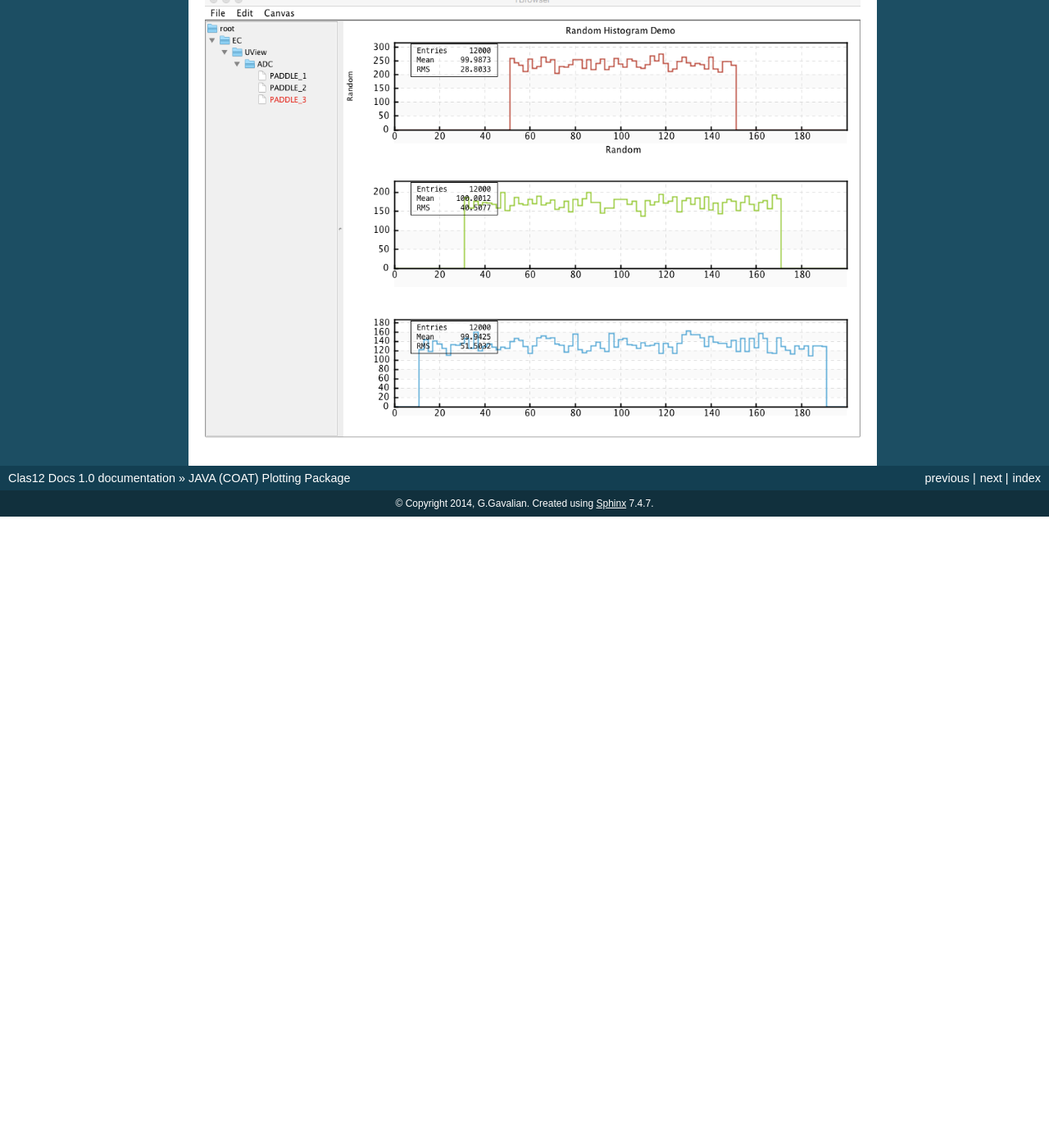
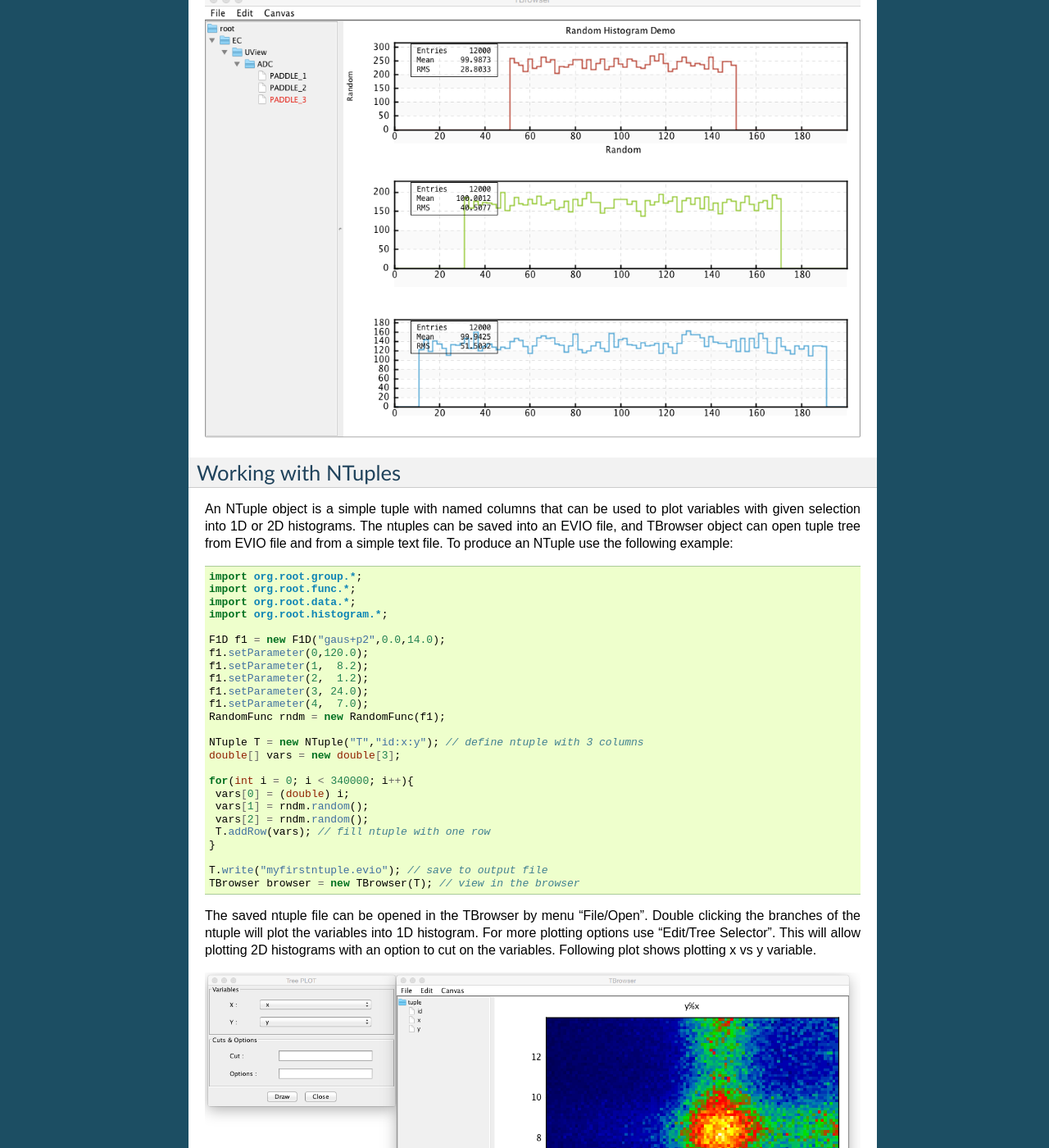
Before and after one commit to mckunkel/clas12docs, a Sphinx documentation site: the page built from OfflineSoftware/source/plotting/introduction.rst, in a window 1280 px wide and 1400 px high, scrolled down 3886 px. Shown: the whole window at 82% size. Built offline with Sphinx 7.4.7, drawn with Linux system fonts in a browser that asks for light colours; before the commit the page ends 4516 px from its top, so only the background shows below that; some of the changed text lies outside the part shown.

Commit message:
added description for ntuples

```diff
--- a/OfflineSoftware/source/plotting/introduction.rst
+++ b/OfflineSoftware/source/plotting/introduction.rst
@@ -178,3 +178,79 @@ and double clicking on the histogram names in the expanded view of the tree, the
 will look like:
 
 .. image:: images/directory-browser.png
+
+Working with NTuples
+====================
+
+An NTuple object is a simple tuple with named columns that can be used to plot
+variables with given selection into 1D or 2D histograms. The ntuples can be saved into
+an EVIO file, and TBrowser object can open tuple tree from EVIO file and from a simple
+text file. To produce an NTuple use the following example:
+
+.. code-block:: java
+
+  import org.root.group.*;
+  import org.root.func.*;
+  import org.root.data.*;
+  import org.root.histogram.*;
+
+  F1D f1 = new F1D("gaus+p2",0.0,14.0);
+  f1.setParameter(0,120.0);
+  f1.setParameter(1,  8.2);
+  f1.setParameter(2,  1.2);
+  f1.setParameter(3, 24.0);
+  f1.setParameter(4,  7.0);
+  RandomFunc rndm = new RandomFunc(f1);
+
+  NTuple T = new NTuple("T","id:x:y"); // define ntuple with 3 columns
+  double[] vars = new double[3];
+
+  for(int i = 0; i < 340000; i++){
+   vars[0] = (double) i;
+   vars[1] = rndm.random();
+   vars[2] = rndm.random();
+   T.addRow(vars); // fill ntuple with one row
+  }
+
+  T.write("myfirstntuple.evio"); // save to output file
+  TBrowser browser = new TBrowser(T); // view in the browser
+
+The saved ntuple file can be opened in the TBrowser by menu "File/Open".
+Double clicking the branches of the ntuple will plot the variables into 1D
+histogram. For more plotting options use "Edit/Tree Selector". This will allow
+plotting 2D histograms with an option to cut on the variables. Following plot
+shows plotting x vs y variable.
+
+.. image:: images/ntuple-draw-nocut.png
+
+
+In this plot a condition "x<12&y>6" was applied, shown in the cut input string.
+NOTE, singel "&" or "|" are used for AND and OR operations.
+The 1D histograms are plotted if X and Y are chosen to be the same variable.
+
+.. image:: images/ntuple-draw-cut.png
+
+To read the ntuple from an EVIO file, an empty ntuple first has to be declared
+with some set of variables then variables will be overwritten from the definition
+in the file:
+
+.. code-block:: java
+
+  NTuple R = new NTuple("R","a:b");
+  R.open("myfirstntuple.evio");
+  R.scan(); // prints out variables and values
+
+Here is sample printout from NTuple.scan() function:
+
+.. code-block:: bash
+
+
+ ***************************************************************************************
+ * NTUPLE [                       R]  ENTRIES         339999                           *
+ ***************************************************************************************
+ *   variable      *            min *            max *           mean *            rms *
+ ***************************************************************************************
+ *   id            *   0.000000e+00 *   3.399980e+05 *   1.699990e+05 *   9.814926e+04 *
+ *   x             *   3.537861e-02 *   1.396500e+01 *   8.470157e+00 *   3.248241e+00 *
+ *   y             *   3.507701e-02 *   1.396499e+01 *   8.489932e+00 *   3.240686e+00 *
+ ***************************************************************************************
```
Also changed, not shown: OfflineSoftware/source/plotting/images/ntuple-draw-cut.png (added), OfflineSoftware/source/plotting/images/ntuple-draw-nocut.png (added).
